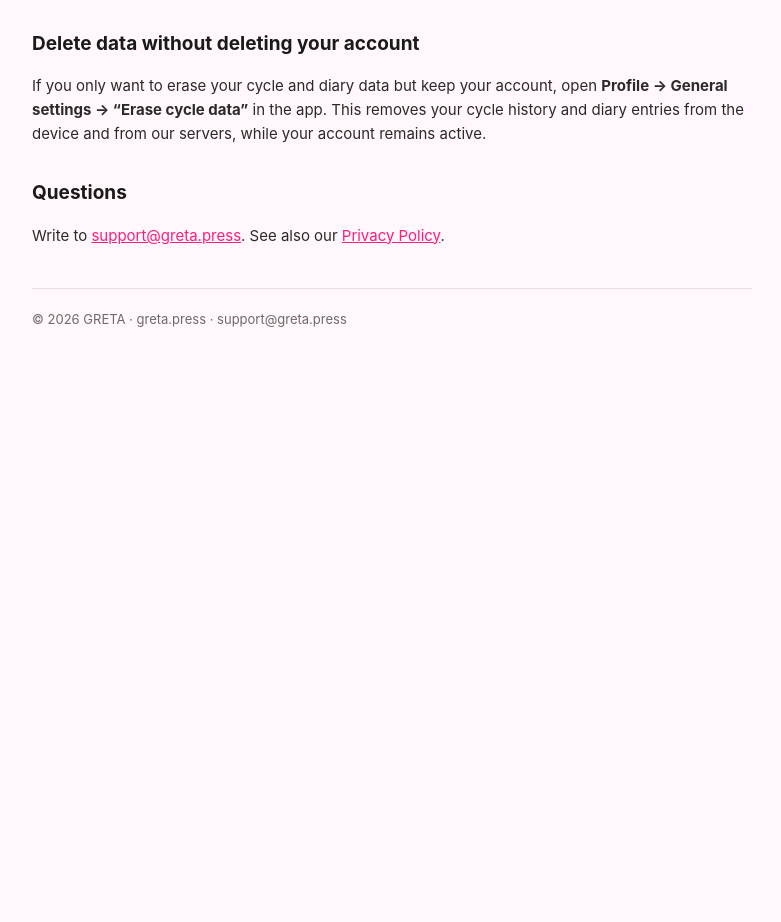
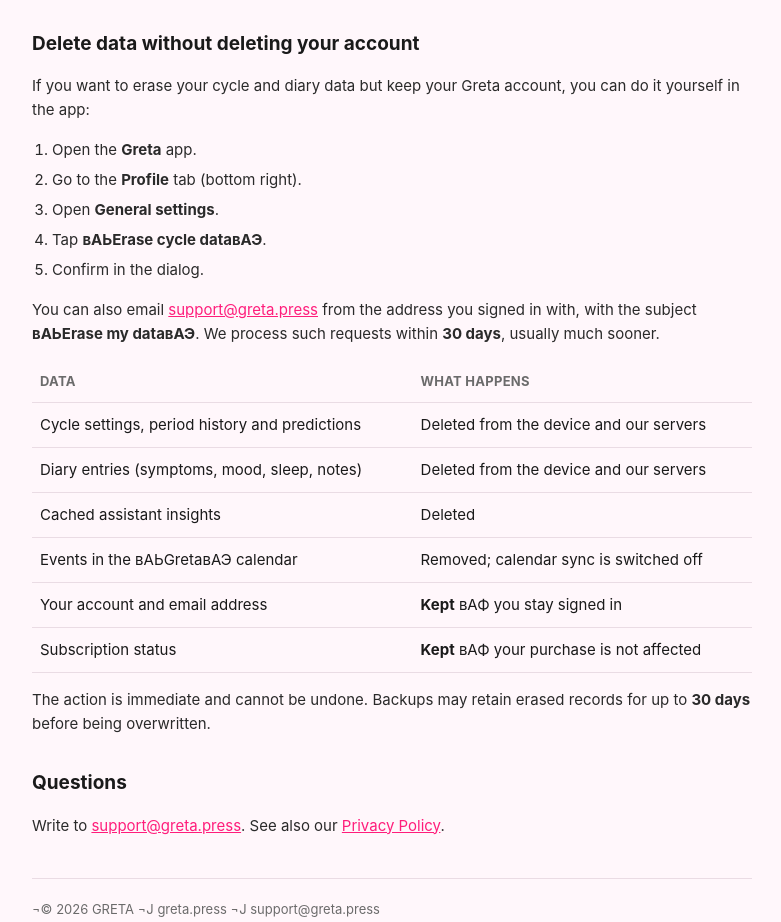
Before and after one commit to mrjw077/greta-legal, a plain HTML site: page delete-account.html in a window 1280 px wide. Shown: the part 1532-2454 px from the top of the page, without its empty margins (248-1029 px from the left). Before the commit the page ends 1926 px from the top, so only its background shows below. Drawn offline with Linux system fonts and the light colour scheme.

Commit message:
Update text and formatting in delete-account.html

```diff
--- a/delete-account.html
+++ b/delete-account.html
@@ -3,7 +3,7 @@
 <head>
 <meta charset="utf-8">
 <meta name="viewport" content="width=device-width, initial-scale=1">
-<title>Greta — Delete your account and data</title>
+<title>Greta вАФ Delete your account and data</title>
 <style>
   :root { --pink:#FF1D7B; --ink:#1A1A1A; --muted:#6B6B6B; --line:#EADCE4; --bg:#FFF7FB; }
   * { box-sizing:border-box; }
@@ -43,31 +43,31 @@
       <path d="M49.9165 54.1836C50.911 53.2884 52.4871 53.6035 53.0609 54.8123L58.624 66.5314C62.741 75.2043 55.2079 84.8612 45.7938 82.9788C36.3797 81.0964 33.1393 69.2852 40.2748 62.8624L49.9165 54.1836Z" fill="#FFFFFF"/>
       <path d="M48.701 49.9877C49.8366 50.6955 49.9702 52.2972 48.9676 53.1833L39.2474 61.7741C32.0539 68.1319 20.6885 63.5676 19.8903 54.0005C19.0921 44.4333 29.5439 38.0488 37.6915 43.1265L48.701 49.9877Z" fill="#FFFFFF"/>
     </svg>
-    <div>Greta — <span>Delete your account</span></div>
+    <div>Greta вАФ <span>Delete your account</span></div>
   </h1>
-  <p class="updated">App: <strong>Greta</strong> (com.greta.tracker) · Effective from 7 August 2026</p>
+  <p class="updated">App: <strong>Greta</strong> (com.greta.tracker) ¬Ј Effective from 7 August 2026</p>
 
   <div class="box">
-    You can delete your Greta account and all associated data at any time — directly in the app,
+    You can delete your Greta account and all associated data at any time вАФ directly in the app,
     or by sending us a request by email. No reason needs to be given.
   </div>
 
-  <h2>Option 1 — Delete in the app (immediate)</h2>
+  <h2>Option 1 вАФ Delete in the app (immediate)</h2>
   <ol>
     <li>Open the <strong>Greta</strong> app.</li>
     <li>Go to the <strong>Profile</strong> tab (bottom right).</li>
     <li>Open <strong>General settings</strong>.</li>
-    <li>Tap <strong>“Delete account”</strong> at the bottom of the screen.</li>
+    <li>Tap <strong>вАЬDelete accountвАЭ</strong> at the bottom of the screen.</li>
     <li>Confirm the deletion in the dialog.</li>
   </ol>
   <p>Your account and all data listed below are deleted immediately and permanently.
     You are signed out and returned to the welcome screen.</p>
 
-  <h2>Option 2 — Request deletion by email</h2>
+  <h2>Option 2 вАФ Request deletion by email</h2>
   <ol>
     <li>Send an email to <a href="mailto:support@greta.press">support@greta.press</a>
       from the address you used to sign in.</li>
-    <li>Use the subject line <strong>“Delete my account”</strong>.</li>
+    <li>Use the subject line <strong>вАЬDelete my accountвАЭ</strong>.</li>
     <li>We verify that the request comes from the account owner and delete the account.</li>
   </ol>
   <p>We process such requests within <strong>30 days</strong>, usually much sooner, and confirm by email
@@ -99,15 +99,36 @@
   </ul>
 
   <h2>Delete data without deleting your account</h2>
-  <p>If you only want to erase your cycle and diary data but keep your account, open
-    <strong>Profile → General settings → “Erase cycle data”</strong> in the app. This removes your cycle history and
-    diary entries from the device and from our servers, while your account remains active.</p>
+  <p>If you want to erase your cycle and diary data but keep your Greta account, you can do it
+    yourself in the app:</p>
+  <ol>
+    <li>Open the <strong>Greta</strong> app.</li>
+    <li>Go to the <strong>Profile</strong> tab (bottom right).</li>
+    <li>Open <strong>General settings</strong>.</li>
+    <li>Tap <strong>вАЬErase cycle dataвАЭ</strong>.</li>
+    <li>Confirm in the dialog.</li>
+  </ol>
+  <p>You can also email <a href="mailto:support@greta.press">support@greta.press</a> from the address
+    you signed in with, with the subject <strong>вАЬErase my dataвАЭ</strong>. We process such requests
+    within <strong>30 days</strong>, usually much sooner.</p>
+
+  <table>
+    <tr><th>Data</th><th>What happens</th></tr>
+    <tr><td>Cycle settings, period history and predictions</td><td>Deleted from the device and our servers</td></tr>
+    <tr><td>Diary entries (symptoms, mood, sleep, notes)</td><td>Deleted from the device and our servers</td></tr>
+    <tr><td>Cached assistant insights</td><td>Deleted</td></tr>
+    <tr><td>Events in the вАЬGretaвАЭ calendar</td><td>Removed; calendar sync is switched off</td></tr>
+    <tr><td>Your account and email address</td><td><strong>Kept</strong> вАФ you stay signed in</td></tr>
+    <tr><td>Subscription status</td><td><strong>Kept</strong> вАФ your purchase is not affected</td></tr>
+  </table>
+  <p>The action is immediate and cannot be undone. Backups may retain erased records for up to
+    <strong>30 days</strong> before being overwritten.</p>
 
   <h2>Questions</h2>
   <p>Write to <a href="mailto:support@greta.press">support@greta.press</a>. See also our
     <a href="./">Privacy Policy</a>.</p>
 
-  <footer>© 2026 GRETA · greta.press · support@greta.press</footer>
+  <footer>¬© 2026 GRETA ¬Ј greta.press ¬Ј support@greta.press</footer>
 </div>
 </body>
 </html>
```
